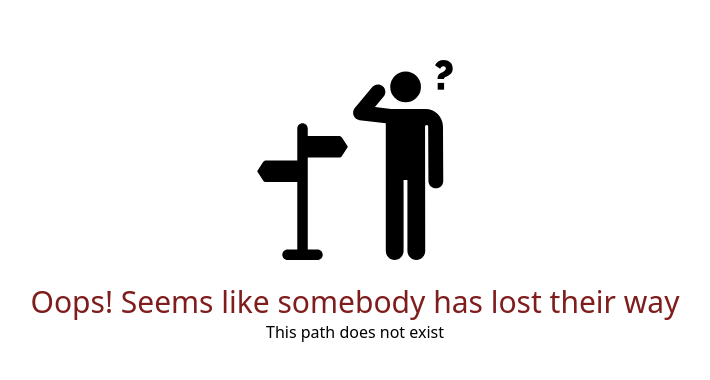
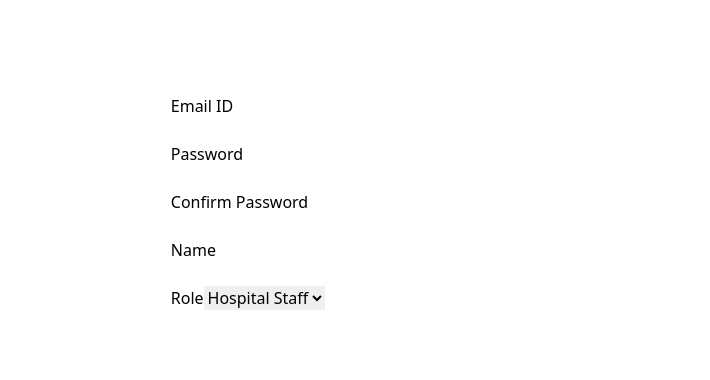
Before and after one commit to StatShibe/Healthcare_Analytics, a React (Vite) app in the folder healthcare_frontend/: page /createuser in a window 1280 px wide. Shown: the part 198-578 px from the top of the page, without its empty margins (285-995 px from the left). Built offline with nearby package versions, Linux system fonts and the light colour scheme.

Commit message:
Added user registration

```diff
--- a/healthcare_frontend/src/pages/Appointments.jsx
+++ b/healthcare_frontend/src/pages/Appointments.jsx
@@ -3,7 +3,7 @@ import SideMenu from '../components/SideMenu'
 import NavigationBar from '../components/NavigationBar'
 import CardComp from '../components/CardComp'
 
-export const Appointments = () => {
+const Appointments = () => {
   const calenderStyling = "m-6 h-[300px] w-[300px]"
   const listStyling = "m-6 h-screen w-[600px]"
   const recencyStyling = "m-6 h-[300px] w-[300px]"
@@ -27,3 +27,5 @@ export const Appointments = () => {
     </div>
   )
 }
+
+export default Appointments;
--- a/healthcare_frontend/src/pages/DoctorsLoginPage.jsx
+++ /dev/null
@@ -1,55 +0,0 @@
-import { useState } from "react";
-import {useNavigate} from "react-router-dom";
-import cardiogramIcon from "../assets/images/electrocardiogram.svg"
-import axios from 'axios';
-
-
-const DoctorsLoginPage = () => 	{
-	const [data,setData] = useState({});
-	const navigate = useNavigate();
-
-   const handleLogin = async(e) =>{
-	e.preventDefault();
-		await axios.post(import.meta.env.VITE_SERVER_URL+'/auth/login',data,{
-			headers: {'content-type': 'application/x-www-form-urlencoded'},
-            withCredentials: true,
-            credentials: 'include'
-		}).then((response)=>{
-			console.log(response.data)
-			console.log("Logged in!");
-			navigate('/');
-		});
-   }
-
-   const handleChange = (e) =>{
-		setData({...data,[e.target.name]:e.target.value});
-   }
-    return(
-      <>
-        <div className="h-screen w-screen bg-[url('./assets/images/login-blue.jpg')] bg-cover flex flex-row justify-center items-center">
-			<img src ={cardiogramIcon} className="h-80 absolute z-0 animate-pulse opacity-5"/>
-				<div className="flex flex-col w-3/12 h-[350px] bg-blue-400/10 p-4 z-10 justify-center rounded-lg border-2 border-white font-poppins text-center ">
-					<div><h1 className="text-white text-2xl">Welcome Back</h1></div>
-					<br/>
-					<form onSubmit={handleLogin}>
-						<div className="flex justify-around">
-							<label className="text-white" htmlFor = "emailid">Email ID</label>
-							<input className ="h-7 w-[200px] border-2 rounded-lg" id = "emailid" type = "email" name="email" required onChange={handleChange}/>
-						</div>
-						<br/>
-						<div className="flex justify-around">
-							<label className = "text-white" htmlFor = "password">Password</label>
-							<input className="h-7 w-[200px] border-2 rounded-lg" id = "password" type = "password" name= "password" required onChange={handleChange}/>
-						</div>
-						<br/>
-						<div className="ml-6">
-							<input className = "bg-blue-500 rounded-full w-20 h-8 text-center hover:border-blue-500 hover:border-2 hover:bg-white hover:text-blue-950" type = "submit"/>
-						</div>
-					</form>
-				</div>
-		</div>
-      </>
-    )
-}
-
-export default DoctorsLoginPage;
--- /dev/null
+++ b/healthcare_frontend/src/pages/UserRegistration.jsx
@@ -0,0 +1,53 @@
+import { Card, CardContent, FormGroup} from "@mui/material";
+
+const UserRegistration = () => {
+
+    const handleChange = (event) => {
+        const name = event.target.name;
+        const value = event.target.value;
+        setInputs(values => ({...values, [name]: value}))
+    }
+
+    return(
+        <div className="flex justify-center items-center h-screen w-screen">
+            <form>
+                <div>
+                    <label>Email ID</label>
+                    <input/>
+                </div>
+                <br/>
+                <div>
+                    <label>Password</label>
+                    <input/>
+                </div>
+                <br/>
+                <div>
+                    <label>Confirm Password</label>
+                    <input/>
+                </div>
+                <br/>
+                <div>
+                    <label>Name</label>
+                    <input/>
+                </div>
+                <br/>
+                <div>
+                    <label>Role</label>
+                    <select defaultValue={"Hospital Staff"}>
+                        <option>
+                            Doctor
+                        </option>
+                        <option>
+                           Admin
+                        </option>
+                        <option>
+                            Hospital Staff
+                        </option>
+                    </select>
+                </div>
+            </form>
+        </div>
+    )
+}
+
+export default UserRegistration;
```
Also changed, not shown: healthcare_frontend/src/main.jsx (+4 -5 lines), 1 other file (tests, documents, lock files or other folders).
